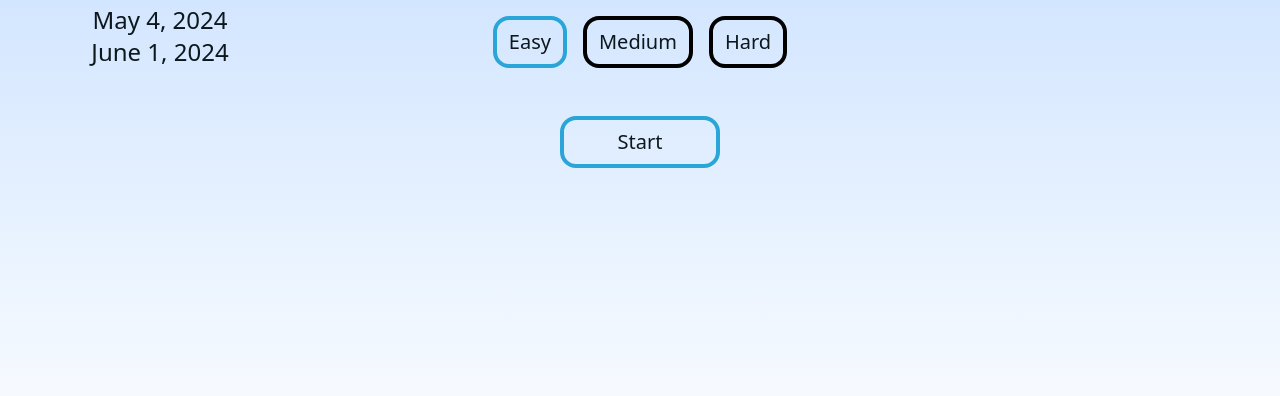
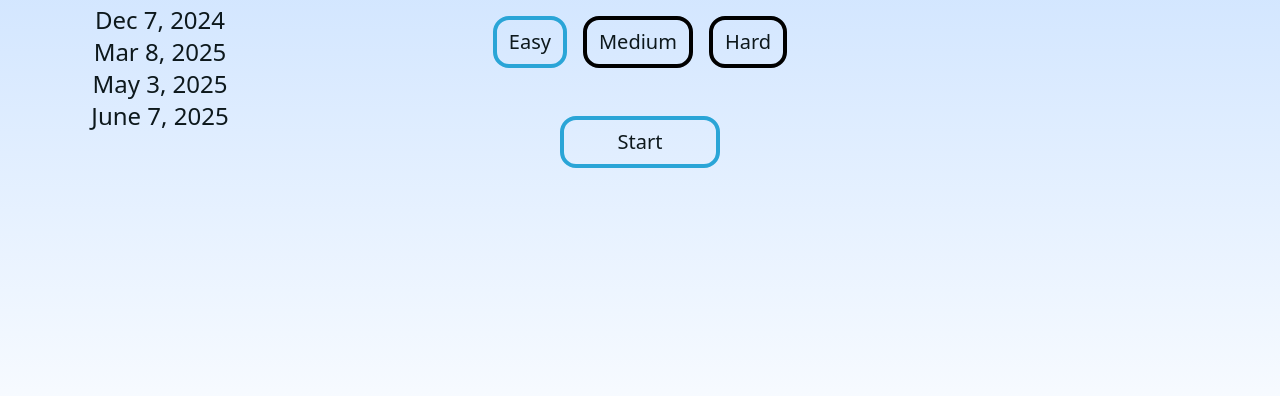
Before and after one commit to JohnodonCode/SATPrepSite, a plain HTML site: page index.html in a window 1280 px wide. Shown: the part 308-704 px from the top of the page. Drawn offline with nearby package versions, Linux system fonts and the light colour scheme.

Commit message:
Update index.html

```diff
--- a/index.html
+++ b/index.html
@@ -13,8 +13,10 @@
     <div style="padding-top:12.5%;" class="w-full mx-auto flex flex-row text-custom text-center">
         <div class="flex flex-col pt-6 w-1/4 mt-12">
             <p class="mx-auto text-3xl pb-2 font-bold">Upcoming SAT<br/>Exams:</p>
-            <p class="mx-auto text-2xl">May 4, 2024</p>
-            <p class="mx-auto text-2xl">June 1, 2024</p>
+            <p class="mx-auto text-2xl">Dec 7, 2024</p>
+            <p class="mx-auto text-2xl">Mar 8, 2025</p>
+            <p class="mx-auto text-2xl">May 3, 2025</p>
+            <p class="mx-auto text-2xl">June 7, 2025</p>
         </div>
 
         <div class="flex flex-col mx-auto w-1/2">
```
